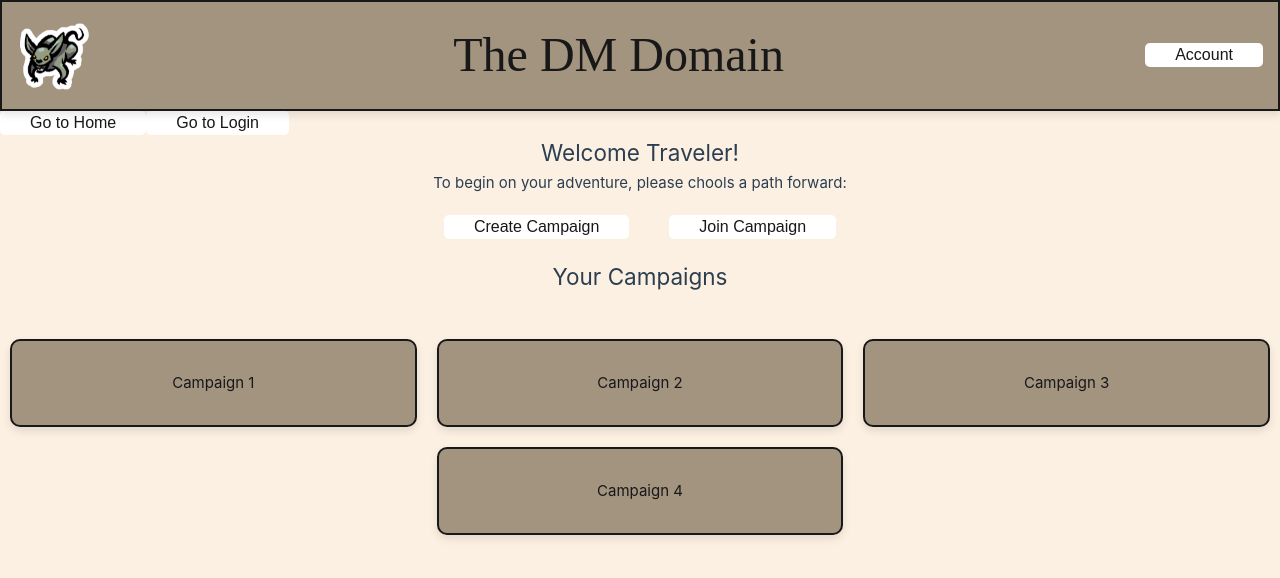
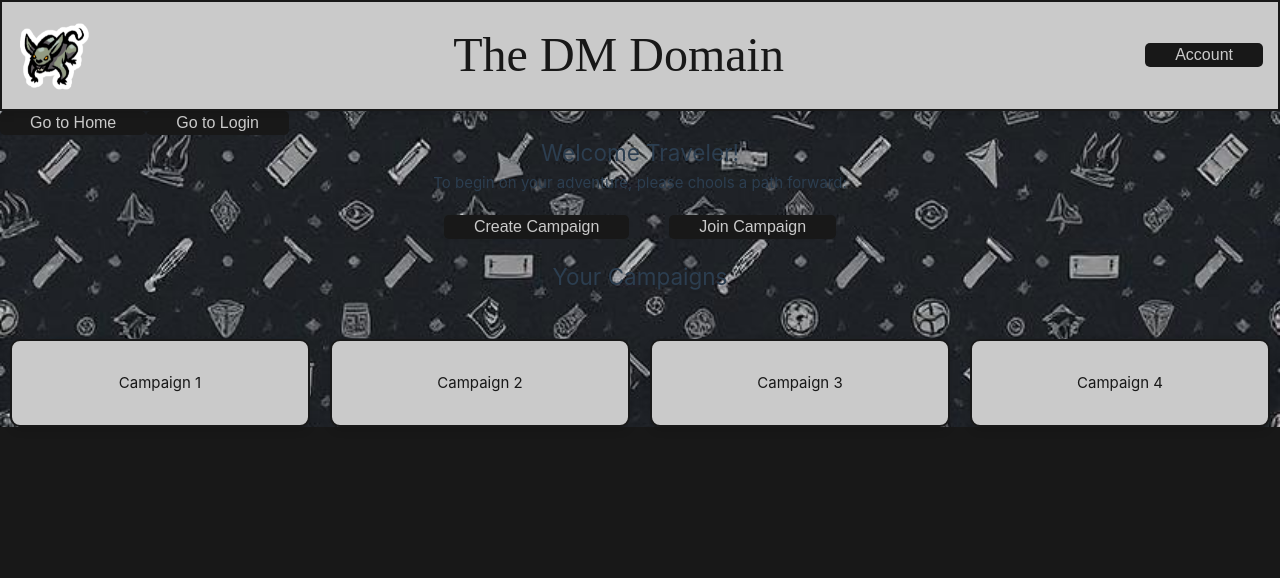
Before and after one commit to D-DWebsiteCapstone/The-Dungeon-Master-Domain, a Vue app in the folder Dnd Campaign Manager/: page /Home in a window 1280 px wide. Shown: the top 578 px of the page. Built offline with nearby package versions, Linux system fonts and the light colour scheme; the HTML template or start-up script is replaced by a standard one; a web font is replaced by a local one.

Commit message:
Changing the color theme and background

```diff
--- a/Dnd Campaign Manager/src/assets/base.css
+++ b/Dnd Campaign Manager/src/assets/base.css
@@ -2,7 +2,7 @@
 :root {
   --vt-c-parchment: #FBF0E2;
   --vt-c-white-soft: #FBF0E2;
-  --vt-c-white-mute: #ffffff;
+  --vt-c-grey: #cacaca;
   --vt-c-contrast: #a39480;
 
   --vt-c-black: #181818;
@@ -24,9 +24,9 @@
 
 /* semantic color variables for this project */
 :root {
-  --color-background: var(--vt-c-parchment);
+  --color-background: var(--vt-c-black);
   --color-background-soft: var(--vt-c-white-soft);
-  --color-background-mute: var(--vt-c-white-mute);
+  --color-background-mute: var(--vt-c-grey);
 
   --color-border: var(--vt-c-divider-light-2);
   --color-border-hover: var(--vt-c-divider-light-1);
--- a/Dnd Campaign Manager/src/assets/main.css
+++ b/Dnd Campaign Manager/src/assets/main.css
@@ -6,7 +6,10 @@
   margin: 0 auto;
   /* padding: 2rem; */
   font-weight: normal;
-
+  background-image: url('./Background1.jpg'); /* Specify image path */
+  background-position: center center;
+  background-repeat: repeat-y;
+  background-size: cover;
 }
 
 .login {
@@ -20,7 +23,7 @@
   padding-right: 60px;
   padding-left: 60px;
   border: 2px solid var(--vt-c-black);
-  background-color: var(--vt-c-contrast);
+  background-color: var(--vt-c-grey);
   border-radius: 10px;
   box-shadow: 0 4px 8px rgba(0, 0, 0, 0.1);
   max-width: 500px;
@@ -39,8 +42,8 @@ h1 {
 }
 
 button {
-  background-color: var(--vt-c-white-mute);
-  color: var(--vt-c-black);
+  background-color: var(--vt-c-black);
+  color: var(--vt-c-grey);
   border: none;
   padding: 3px 30px;
   border-radius: 5px;
@@ -72,15 +75,15 @@ input {
 
 
 .Card {
-  flex: 0 0 calc(33.333% - 20px);
-  min-width: 350px;
+  flex: 0 0 calc(25% - 20px);
+  min-width: 300px;
   border: 2px solid var(--vt-c-black);
   border-radius: 10px;
   box-shadow: 0 4px 8px rgba(0, 0, 0, 0.1);
   padding: 30px;
   width: 200px;
   text-align: center;
-  background-color: var(--vt-c-contrast);
+  background-color: var(--vt-c-grey);
   color: var(--vt-c-black);
 }
 
@@ -105,7 +108,7 @@ border: 2px solid var(--vt-c-black);
 box-shadow: 0 4px 8px rgba(0, 0, 0, 0.1);
 padding: 15px;
 /* width: 200px; */
-background-color: var(--vt-c-contrast);
+background-color: var(--vt-c-grey);
 color: var(--vt-c-black);
 position: sticky;
 top: 0;
@@ -121,8 +124,8 @@ top: 0;
   padding: 20px;
   line-height: 2;
   border-radius: 10px;
-  background-color: var(--vt-c-black);
-  color: var(--vt-c-white);
+  background-color: var(--vt-c-grey);
+  color: var(--vt-c-black);
   max-width: 400px;
   margin: 40px auto;
 }
@@ -148,6 +151,7 @@ top: 0;
   /* Black w/ opacity */
   padding-top: 200px;
 }
+
 /*
 a,
 .green {
```
Also changed, not shown: Dnd Campaign Manager/src/assets/Background1.jpg (added).
